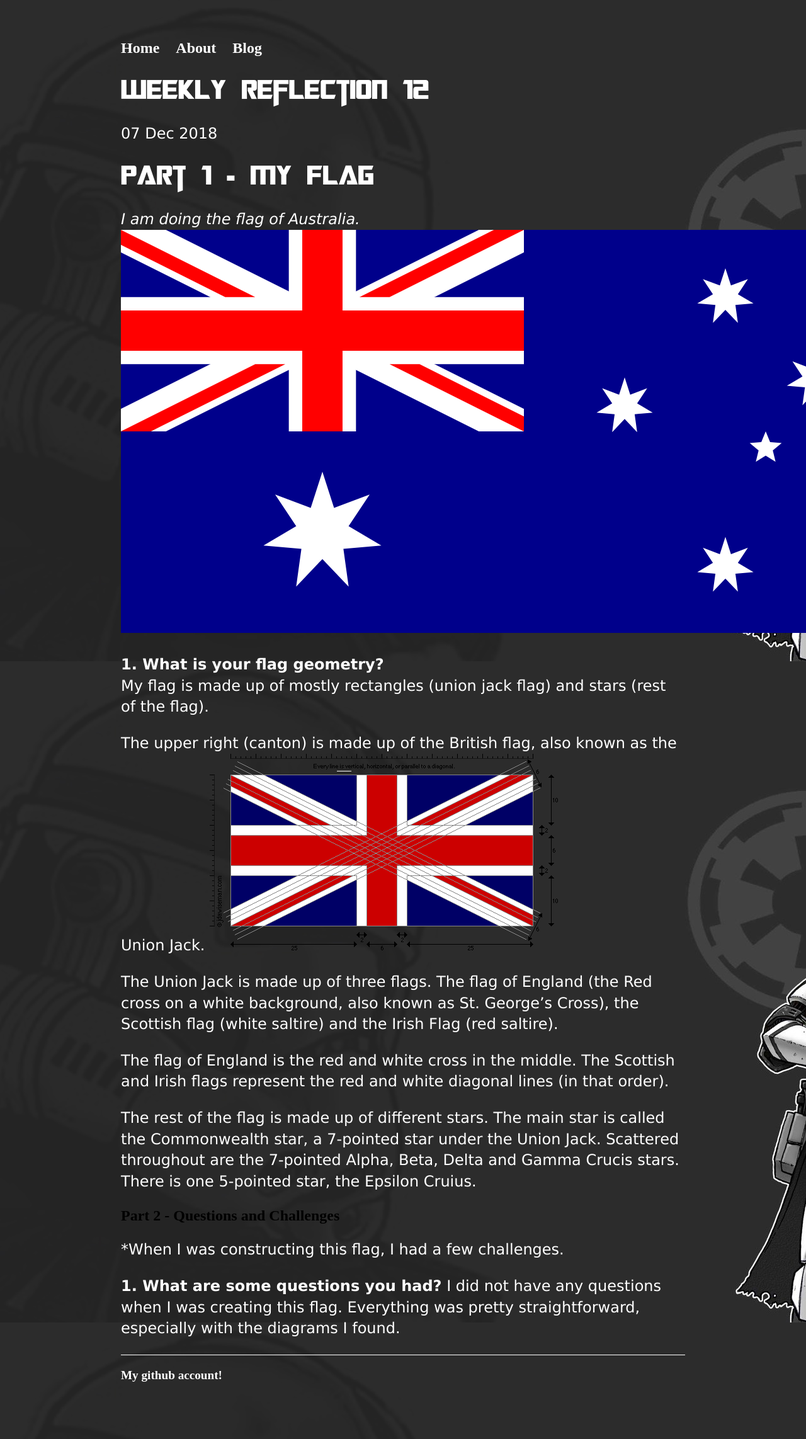
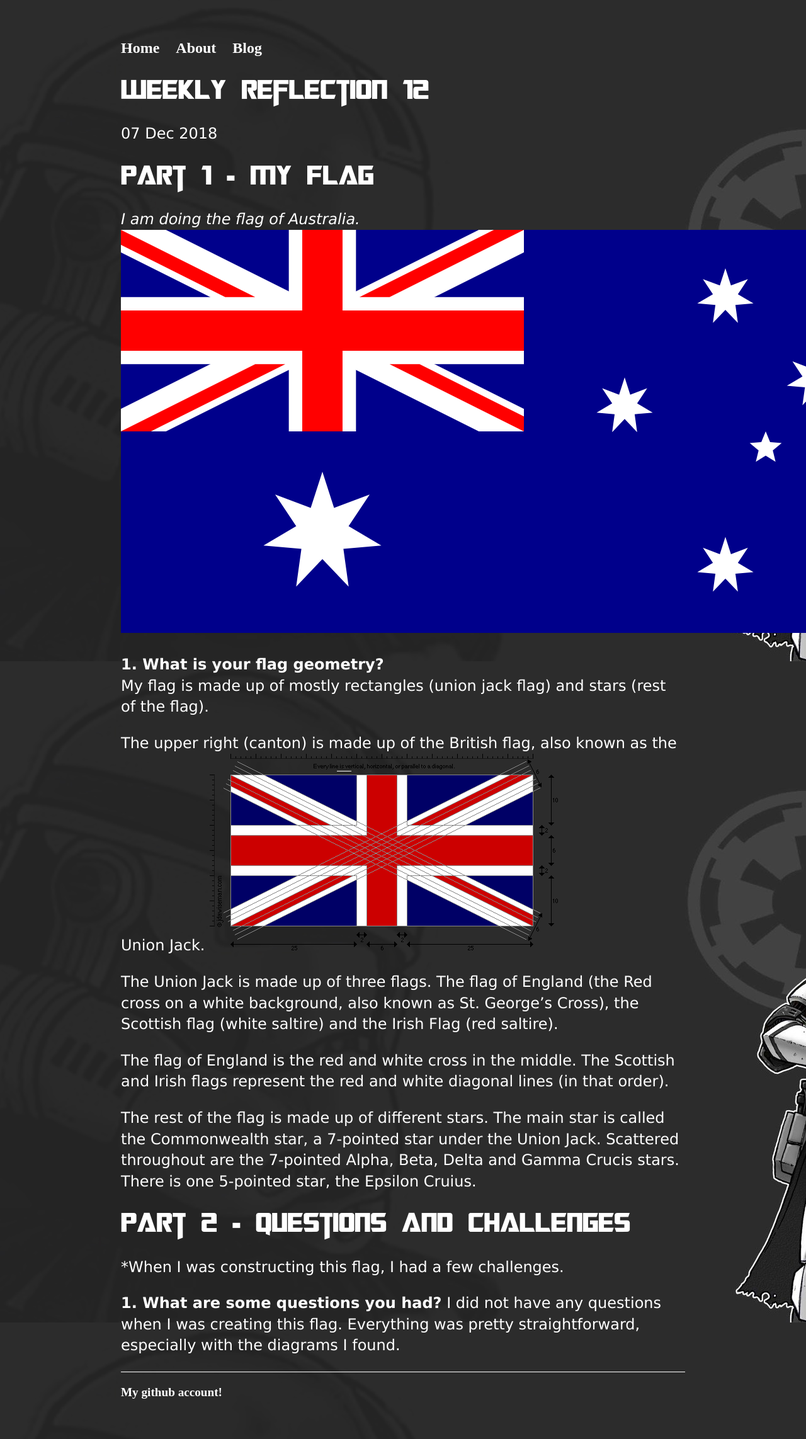
Before and after one commit to brandonm4478/brandonm4478.github.io, a Jekyll site: the page built from _posts/2018-12-07-weekly-reflection-12.md, in a window 1280 px wide. Shown: the whole page at 63% size. Built offline with Jekyll 4.4.1, drawn with Linux system fonts in a browser that asks for light colours; our own code applies the rules of GitHub Pages for plain Markdown files; before the commit the page ends 2258 px from its top, so only the background shows below that.

```diff
--- a/_posts/2018-12-07-weekly-reflection-12.md
+++ b/_posts/2018-12-07-weekly-reflection-12.md
@@ -20,7 +20,7 @@ The flag of England is the red and white cross in the middle. The Scottish and I
 
 The rest of the flag is made up of different stars. The main star is called the Commonwealth star, a 7-pointed star under the Union Jack. Scattered throughout are the 7-pointed Alpha, Beta, Delta and Gamma Crucis stars. There is one 5-pointed star, the Epsilon Cruius.
 
-## Part 2 - Questions and Challenges
+# Part 2 - Questions and Challenges
 *When I was constructing this flag, I had a few challenges.
 
 **1. What are some questions you had?**
```
